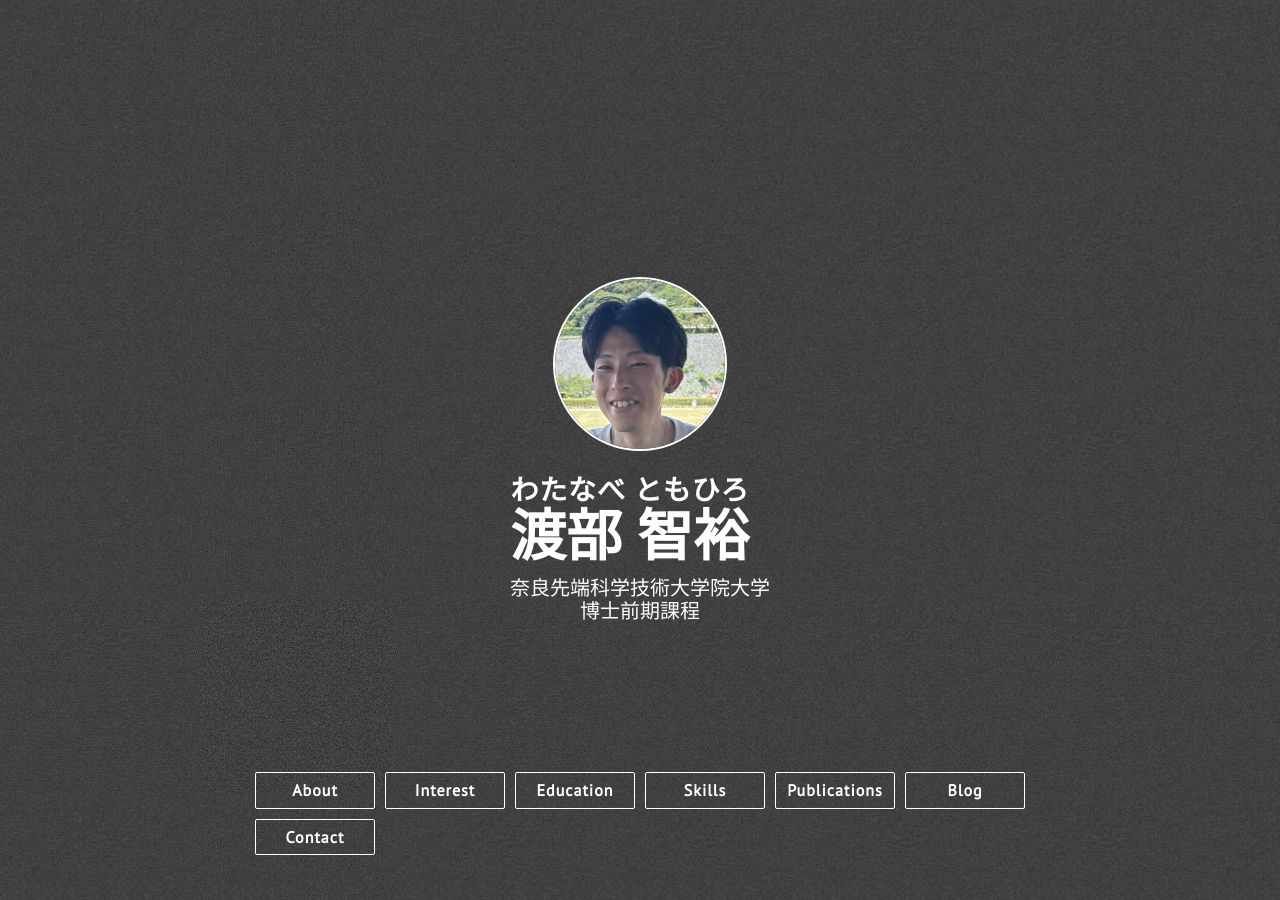
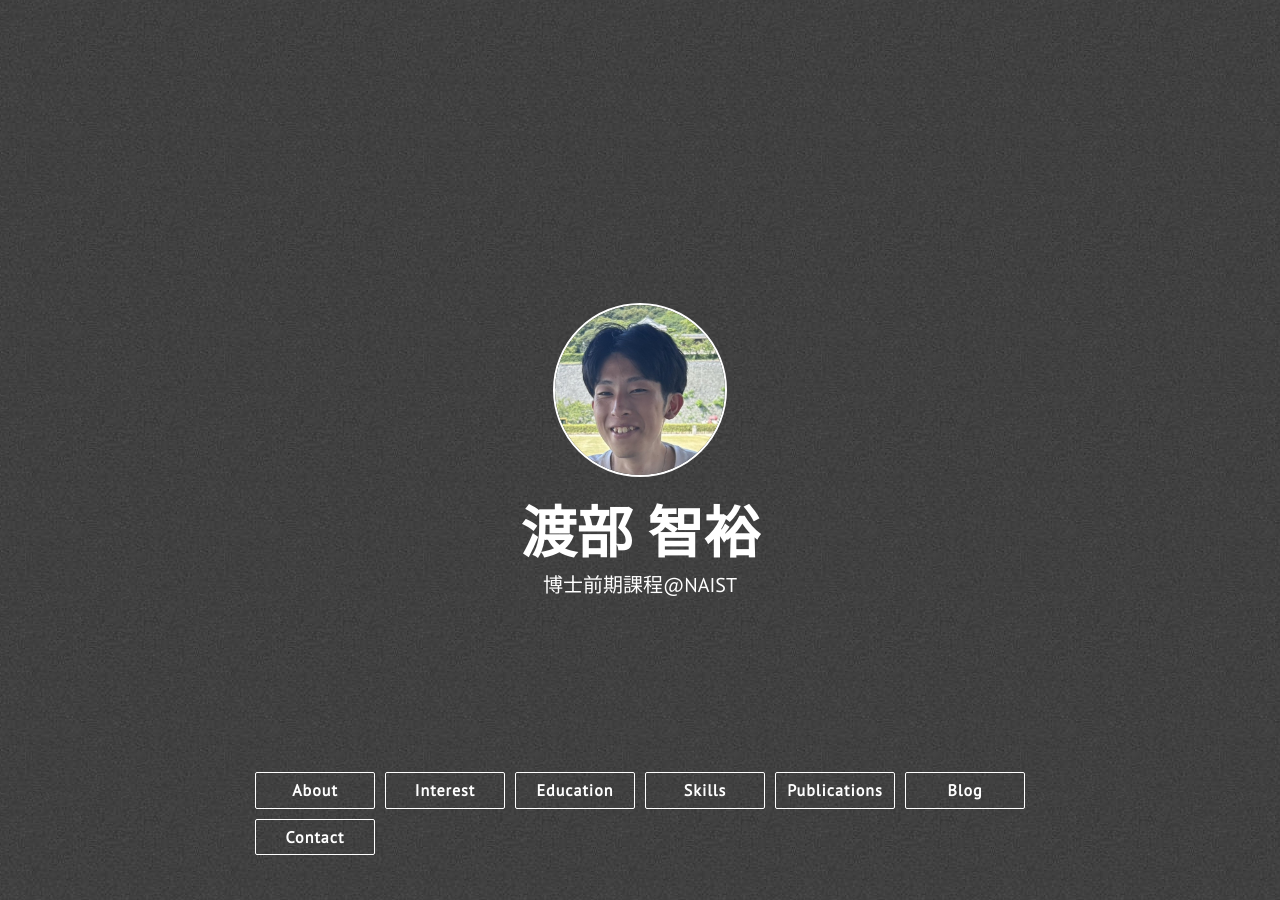
Before and after one commit to tomo1405/homepage, a Jekyll site: the page built from index.html, in a window 1280 px wide and 900 px high. Built offline with Jekyll 4.4.1, drawn with Linux system fonts in a browser that asks for light colours; nearby versions of some CDN libraries.

Commit message:
update nav

```diff
--- a/_includes/nav.html
+++ b/_includes/nav.html
@@ -4,8 +4,8 @@
         <div class="profile-pic-div animated">
             <a href="#about" class="profile-pic-link"><img src="{{ site.profile_picture }}" class="profile-pic"/></a>
         </div>
-        <div class="head-name head-title animated" id="head-name"><ruby>渡部 智裕<rt>わたなべ ともひろ</rt></ruby></div>
-        <div class="head-punchline animated">奈良先端科学技術大学院大学<br>博士前期課程</div>
+        <div class="head-name head-title animated" id="head-name">渡部 智裕</div>
+        <div class="head-punchline animated">博士前期課程@NAIST</div>
         <div class="head-menu-wrap">
             <a class="semi-transparent-button with-border nav-links" href="#about" style="margin: 5px auto;">About</a>
             <a class="semi-transparent-button with-border nav-links" href="#interest" style="margin: 5px auto;">Interest</a>
```
